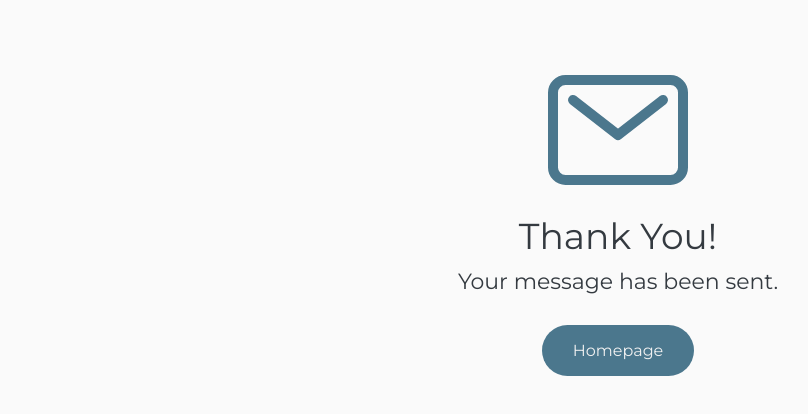
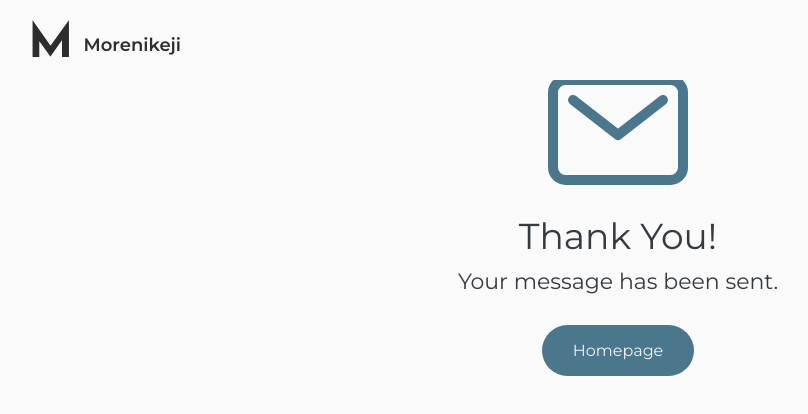
Before and after one commit to Keji-so/portfolio, a Next.js app: page /thanks in a window 1280 px wide. Shown: the top 414 px of the page, without its empty margins (22-830 px from the left). Built offline with nearby package versions, Linux system fonts and the light colour scheme.

Commit message:
add nav to thank

```diff
--- a/pages/contact.js
+++ b/pages/contact.js
@@ -1,6 +1,6 @@
 import React from 'react'
 import Contact from '../components/Contact'
-import Name from '../components/Name'
+// import Name from '../components/Name'
 
 
 
@@ -10,7 +10,7 @@ function contact() {
 
 
 <>
-      <Name />
+
         <div>
             <Contact />
         </div>
--- a/pages/thanks.js
+++ b/pages/thanks.js
@@ -1,7 +1,7 @@
 import styles from '../styles/Home.module.scss'
 import { IoMailOutline } from "react-icons/io5";
 import Link from 'next/link'
-// import Name from '../components/Name'
+import Name from '../components/Name'
 
 
 
@@ -9,7 +9,7 @@ function thanks() {
     return (
         <>
 
-
+       <Name />
 
         <div className={styles.thanks}>
             <div className={styles.container}>
```
